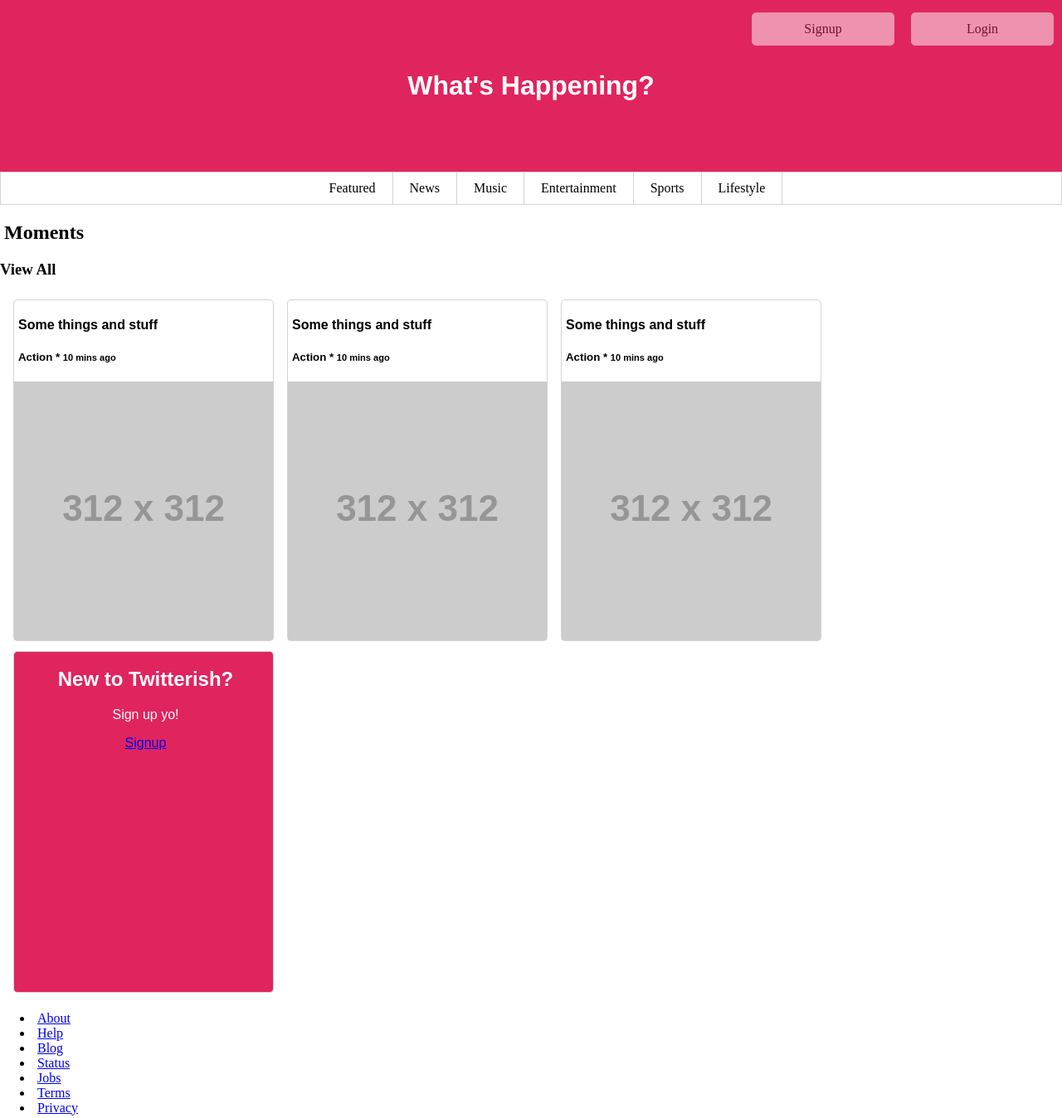
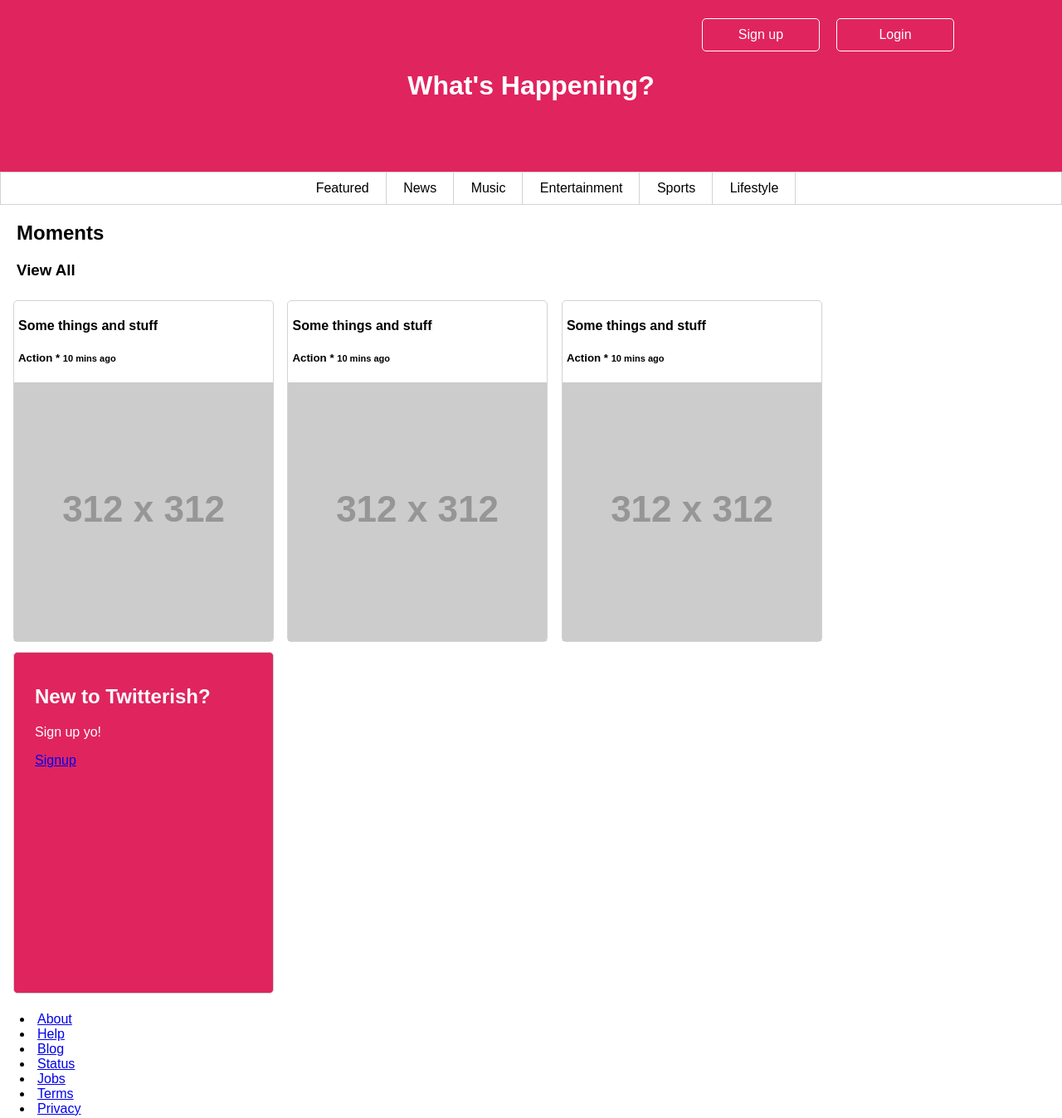
Before and after one commit to courtneymcallister/twitter_clone, a website: page public/html/index.html in a window 1280 px wide. Shown: the whole page at 83% size. Drawn offline with Linux system fonts and the light colour scheme; files that its build step writes are made by us from their sources; placeholder pictures from the web are drawn by us.

Commit message:
minor changes to the main page and the sign up page

```diff
--- a/public/css/main.css
+++ b/public/css/main.css
@@ -1,13 +1,21 @@
 .button {
-  width: 150px;
+  width: 120px;
   border: 1px solid white;
   display: inline-block;
   text-align: center;
+  position: relative;
   border-radius: 5px;
   text-decoration: none;
-  color: black;
+  color: white;
   padding: 10px;
-  margin-top: 15px;
+  margin-top: 22px;
+  background: transparent;
+  font-family: sans-serif;
+  font-weight: 200;
+}
+
+.button-container {
+  margin-right: 120px;
 }
 
 .pull-right {
@@ -18,16 +26,9 @@
 
 .button:hover {
   color: #e0245e;
-  opacity: 1;
+  background-color: white;
 }
 
-.button-see-thru {
-  opacity: 0.5;
-}
-
-.button-white {
-  background-color: white;
-}
 
 .banner {
   background-color: #e0245e;
@@ -37,16 +38,18 @@
 html, body {
   margin: 0;
   padding: 0;
+  font-family: sans-serif;
 }
 
 .banner h1{
   text-align: center;
   font-size: 48px
-  font-weight: 500;
+  font-weight: 300;
   padding: 85px 0;
   margin: 0;
   color: white;
-  font-family: "Helvetica Neue",Helvetica,Arial,sans-serif;
+  font-family: sans-serif;
+  -webkit-font-smoothing: antialiased;
 }
 
 .nav-container{
@@ -75,6 +78,10 @@
   border-bottom: 3px solid #e0245e;
 }
 
+.main-title-box{
+  margin-left: 15px;
+}
+
 .content-box {
   margin: 5px;
   width: 100%;
@@ -96,12 +103,15 @@
 
 }
 
-.content-box h4,h5,h2,p,a{
+.content-box h4,h5,h2, h3,p,a{
   margin-left: 5px;
 }
 
-.content-box section:nth-child(4){
+
+.sign-up-box {
   background-color: #e0245e;
   color: white;
   text-align: center;
+  vertical-align: baseline;
+  padding: 20px;
 }
--- a/public/html/index.html
+++ b/public/html/index.html
@@ -8,8 +8,10 @@
 <body>
   <header>
     <div class='banner'>
-      <a href="#" class='button button-see-thru button-white pull-right'>Login</a>
-      <a href="#" class='button button-see-thru button-white pull-right'>Signup</a>
+      <div class='button-container'>
+        <a href="#" class='button pull-right'>Login</a>
+        <a href="#" class='button pull-right'>Sign up</a>
+      </div>
       <h1>What's Happening?</h1>
     </div>
     <nav class='nav-container'>
@@ -25,8 +27,10 @@
   </header>
   <main>
     <!-- <h2>Moments <small>View All</small></h2> -->
-    <h2>Moments</h2>
-    <h3>View All</h3>
+    <div class="main-title-box">
+      <h2>Moments</h2>
+      <h3>View All</h3>
+    </div>
     <div class='content-box'>
       <section>
         <h4>Some things and stuff</h4>
@@ -43,7 +47,7 @@
         <h5>Action * <small>10 mins ago</small></h5>
         <img src="http://placehold.it/312x312" alt="An amazing image">
       </section>
-      <section>
+      <section class="sign-up-box">
         <h2>New to Twitterish?</h2>
         <p>Sign up yo!</p>
         <a href="#">Signup</a>
```
Also changed, not shown: public/css/signup.css (+15 -3 lines), public/html/signup.html (+5 -5 lines).
